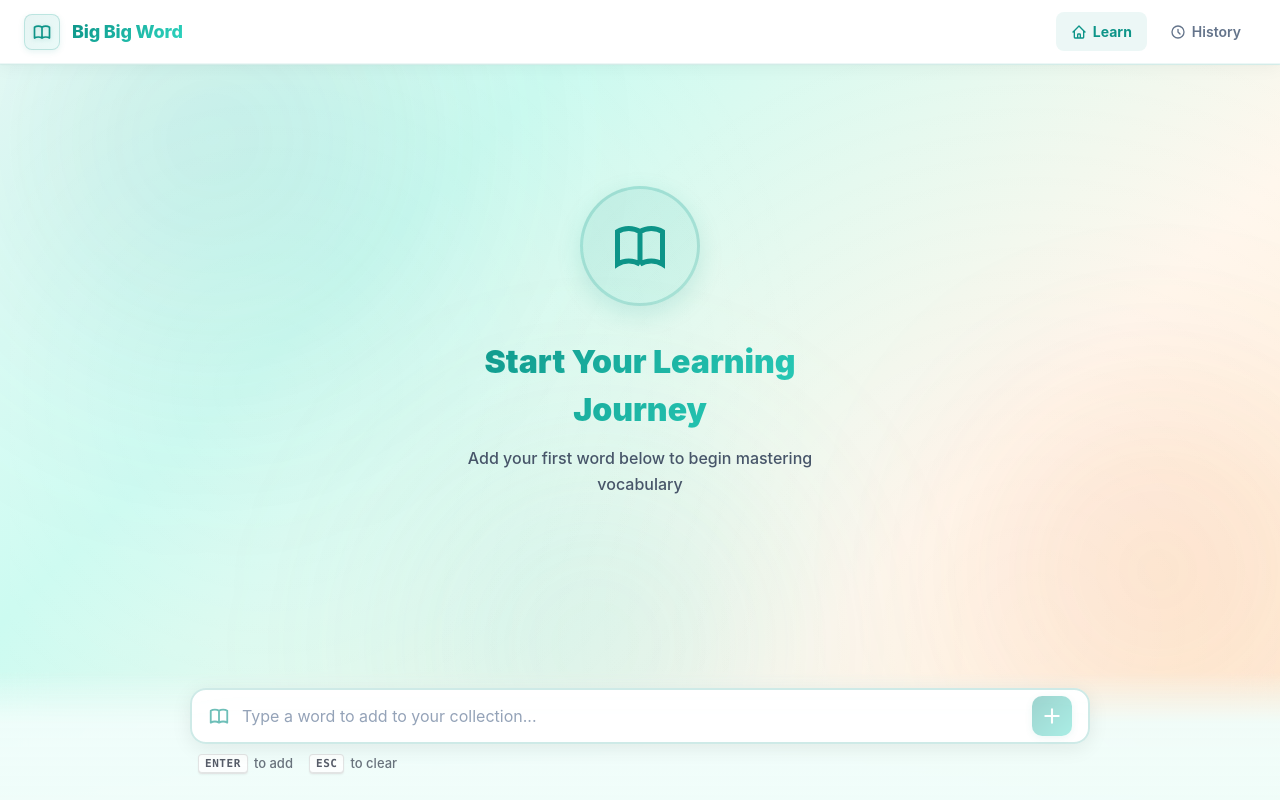
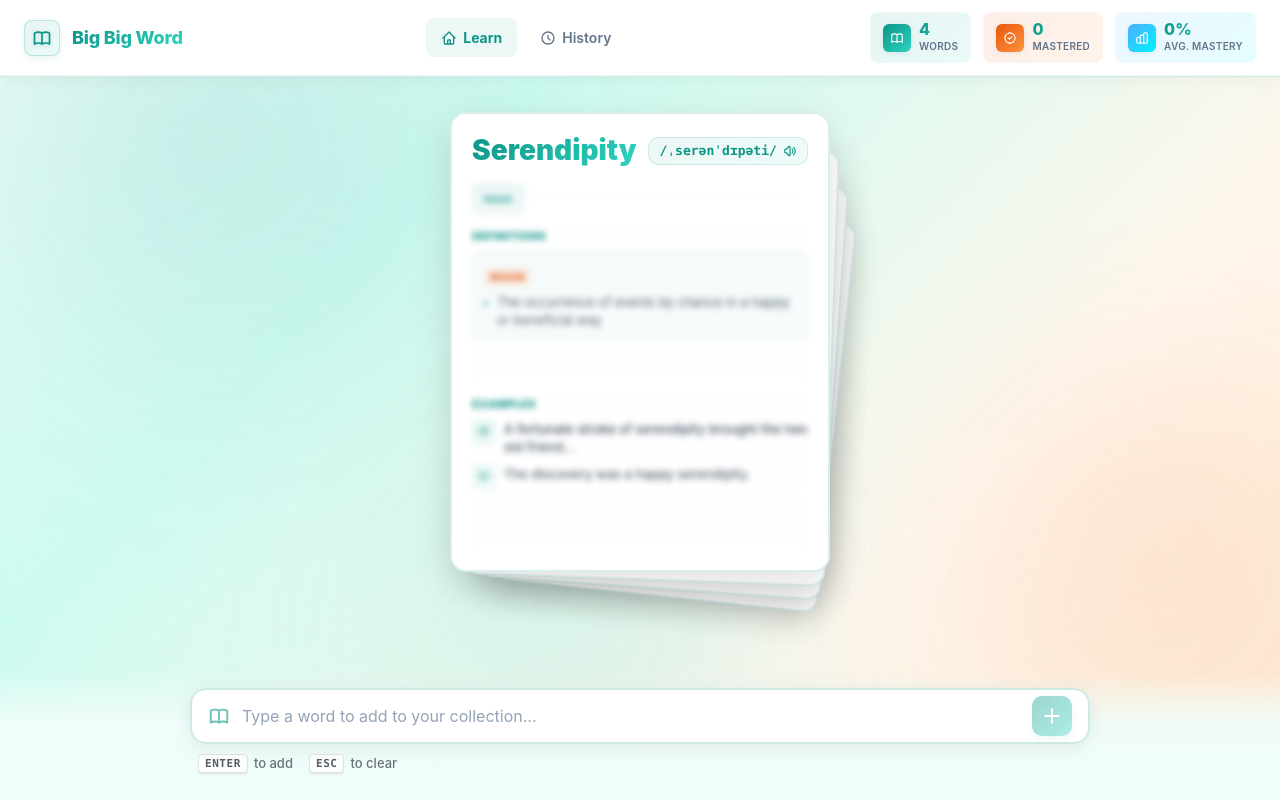
Before and after one commit to NPjuan/big-big-word, a Vue app: page / in a window 1280 px wide. Built offline with nearby package versions, Linux system fonts and the light colour scheme.

Commit message:
feat: 增加默认单词

```diff
--- a/src/components/word-display/WordCard.vue
+++ b/src/components/word-display/WordCard.vue
@@ -118,7 +118,7 @@
 </template>
 
 <script setup lang="ts">
-import { ref, computed, type PropType } from 'vue'
+import { ref, computed, watch, type PropType } from 'vue'
 import type { Word } from '@/types/word.types'
 import { playAudio as playAudioUtil } from '@/utils/audioUtils'
 
@@ -229,7 +229,7 @@ const cardStyle = computed(() => {
     return {
       transform: `translate(${subtleX}px, ${subtleY}px) rotate(${subtleRotate}deg) scale(${subtleScale})`,
       zIndex,
-      opacity: props.index < 5 ? 1 : 0,
+      opacity: props.index < 4 ? 1 : 0,
       transition: 'all 0.25s cubic-bezier(0.25, 0.46, 0.45, 0.94)', // Smoother, slower easing
     }
   }
@@ -303,7 +303,14 @@ const handleDragStart = (e: MouseEvent | TouchEvent) => {
         emit('swipe-left')
       }
 
-      // Don't reset dragX/dragY here - let the leaving animation play
+      // Reset state after animation completes (250ms)
+      setTimeout(() => {
+        isLeaving.value = false
+        leaveDirection.value = null
+        dragX.value = 0
+        dragY.value = 0
+        swipeDirection.value = null
+      }, 250)
     } else {
       // Card returns to position
       dragX.value = 0
@@ -327,6 +334,21 @@ const handleDragStart = (e: MouseEvent | TouchEvent) => {
   document.addEventListener('touchmove', handleDragMove)
   document.addEventListener('touchend', handleDragEnd)
 }
+
+// Watch for word changes to reset card state
+watch(
+  () => props.word.id,
+  () => {
+    // Reset all state when word changes
+    isDragging.value = false
+    isRevealed.value = false
+    isLeaving.value = false
+    leaveDirection.value = null
+    dragX.value = 0
+    dragY.value = 0
+    swipeDirection.value = null
+  },
+)
 </script>
 
 <style scoped>
--- /dev/null
+++ b/src/data/defaultWords.ts
@@ -0,0 +1,193 @@
+import type { Word } from '@/types/word.types'
+
+export const defaultWords: Word[] = [
+  {
+    id: 'default-1',
+    word: 'serendipity',
+    phonetic: '/ˌserənˈdɪpəti/',
+    audioUrl: '',
+    partOfSpeech: 'noun',
+    chineseMeaning: [
+      {
+        partOfSpeech: 'n.',
+        definitions: ['意外发现珍奇事物的本领', '偶然发现', '机缘巧合'],
+        examples: ['Finding this book was pure serendipity.'],
+      },
+    ],
+    englishMeaning: [
+      {
+        partOfSpeech: 'noun',
+        definitions: [
+          'The occurrence of events by chance in a happy or beneficial way',
+          'A fortunate happenstance',
+        ],
+        examples: [
+          'A fortunate stroke of serendipity brought the two old friends together.',
+          'The discovery was a happy serendipity.',
+        ],
+      },
+    ],
+    etymology: {
+      roots: [
+        {
+          root: 'serendip',
+          meaning: 'Sri Lanka (former name)',
+          language: 'Persian',
+        },
+      ],
+      origin:
+        'Coined by Horace Walpole in 1754 from the Persian fairy tale "The Three Princes of Serendip"',
+      evolution: 'From a fairy tale about princes who made fortunate discoveries',
+      relatedWords: ['serendipitous', 'serendipitously'],
+      mnemonic: 'Think of "serene dip" - a peaceful moment leading to unexpected joy',
+      generatedAt: new Date().toISOString(),
+    },
+    createdAt: new Date().toISOString(),
+    reviewCount: 0,
+    mastery: 0,
+  },
+  {
+    id: 'default-2',
+    word: 'ephemeral',
+    phonetic: '/ɪˈfemərəl/',
+    audioUrl: '',
+    partOfSpeech: 'adjective',
+    chineseMeaning: [
+      {
+        partOfSpeech: 'adj.',
+        definitions: ['短暂的', '瞬息的', '朝生暮死的'],
+        examples: ['The beauty of cherry blossoms is ephemeral.'],
+      },
+    ],
+    englishMeaning: [
+      {
+        partOfSpeech: 'adjective',
+        definitions: ['Lasting for a very short time', 'Transitory, fleeting'],
+        examples: [
+          'Fame in the modern world is ephemeral.',
+          'The ephemeral nature of social media trends.',
+        ],
+      },
+    ],
+    etymology: {
+      roots: [
+        {
+          root: 'epi',
+          meaning: 'upon, over',
+          language: 'Greek',
+        },
+        {
+          root: 'hemera',
+          meaning: 'day',
+          language: 'Greek',
+        },
+      ],
+      origin: 'From Greek ephemeros "lasting only a day"',
+      evolution: 'Originally used for insects that live only one day',
+      relatedWords: ['ephemera', 'ephemerality'],
+      mnemonic: 'E-femoral: Even femoral (thigh) beauty fades quickly',
+      generatedAt: new Date().toISOString(),
+    },
+    createdAt: new Date().toISOString(),
+    reviewCount: 0,
+    mastery: 0,
+  },
+  {
+    id: 'default-3',
+    word: 'resilience',
+    phonetic: '/rɪˈzɪliəns/',
+    audioUrl: '',
+    partOfSpeech: 'noun',
+    chineseMeaning: [
+      {
+        partOfSpeech: 'n.',
+        definitions: ['恢复力', '弹性', '韧性', '适应力'],
+        examples: ['She showed great resilience in the face of adversity.'],
+      },
+    ],
+    englishMeaning: [
+      {
+        partOfSpeech: 'noun',
+        definitions: [
+          'The capacity to recover quickly from difficulties',
+          'The ability to spring back into shape; elasticity',
+        ],
+        examples: [
+          'The resilience of the human spirit is remarkable.',
+          'Building resilience helps us cope with stress.',
+        ],
+      },
+    ],
+    etymology: {
+      roots: [
+        {
+          root: 're',
+          meaning: 'back, again',
+          language: 'Latin',
+        },
+        {
+          root: 'salire',
+          meaning: 'to jump, leap',
+          language: 'Latin',
+        },
+      ],
+      origin: 'From Latin resilire "to rebound, recoil"',
+      evolution: 'Originally a physics term, now widely used in psychology',
+      relatedWords: ['resilient', 'resiliency'],
+      mnemonic: 'Re-silence: After silence (difficulty), you bounce back',
+      generatedAt: new Date().toISOString(),
+    },
+    createdAt: new Date().toISOString(),
+    reviewCount: 0,
+    mastery: 0,
+  },
+  {
+    id: 'default-4',
+    word: 'eloquent',
+    phonetic: '/ˈeləkwənt/',
+    audioUrl: '',
+    partOfSpeech: 'adjective',
+    chineseMeaning: [
+      {
+        partOfSpeech: 'adj.',
+        definitions: ['雄辩的', '有说服力的', '富于表现力的'],
+        examples: ['She gave an eloquent speech about climate change.'],
+      },
+    ],
+    englishMeaning: [
+      {
+        partOfSpeech: 'adjective',
+        definitions: [
+          'Fluent or persuasive in speaking or writing',
+          'Clearly expressing or indicating something',
+        ],
+        examples: [
+          'An eloquent speaker can move an audience to tears.',
+          'His silence was eloquent.',
+        ],
+      },
+    ],
+    etymology: {
+      roots: [
+        {
+          root: 'e',
+          meaning: 'out',
+          language: 'Latin',
+        },
+        {
+          root: 'loqui',
+          meaning: 'to speak',
+          language: 'Latin',
+        },
+      ],
+      origin: 'From Latin eloquens "speaking out, eloquent"',
+      evolution: 'From speaking well to expressing ideas powerfully',
+      relatedWords: ['eloquence', 'eloquently', 'elocution'],
+      mnemonic: 'E-lo-quent: Excellent Low-key Queen speaks eloquently',
+      generatedAt: new Date().toISOString(),
+    },
+    createdAt: new Date().toISOString(),
+    reviewCount: 0,
+    mastery: 0,
+  },
+]
--- a/src/stores/wordStore.ts
+++ b/src/stores/wordStore.ts
@@ -2,6 +2,7 @@ import { defineStore } from 'pinia'
 import { ref, computed } from 'vue'
 import type { Word } from '@/types/word.types'
 import { fetchWordData, generateChineseMeanings } from '@/services/dictionaryApi'
+import { defaultWords } from '@/data/defaultWords'
 
 export const useWordStore = defineStore('word', () => {
   // State
@@ -26,6 +27,10 @@ export const useWordStore = defineStore('word', () => {
       const stored = localStorage.getItem('big-big-words')
       if (stored) {
         words.value = JSON.parse(stored)
+      } else {
+        // Load default words if no saved words exist
+        words.value = [...defaultWords]
+        saveWords() // Save default words to localStorage
       }
     } catch (err) {
       console.error('Failed to load words:', err)
```
